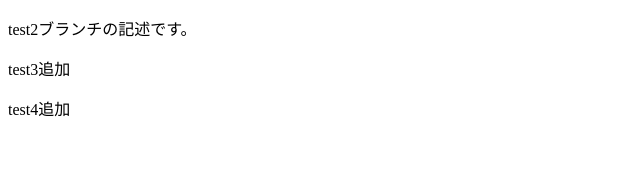
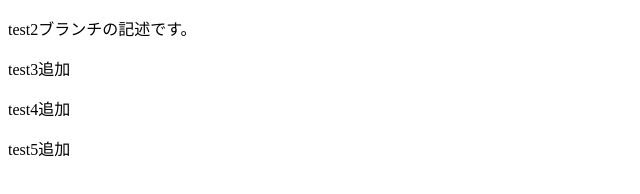
Before and after one commit to Rin-POSSE/practice-conflict, a plain HTML site: page index.html in a window 1280 px wide. Shown: the full height of the page, 0-640 px from the left. Drawn offline with Linux system fonts and the light colour scheme.

Commit message:
test5文

```diff
--- a/index.html
+++ b/index.html
@@ -9,5 +9,8 @@
     <p>test2ブランチの記述です。</p>
     <p>test3追加</p>
     <p>test4追加</p>
+    <section>
+        <p>test5追加</p>
+    </section>
 </body>
 </html>
```
